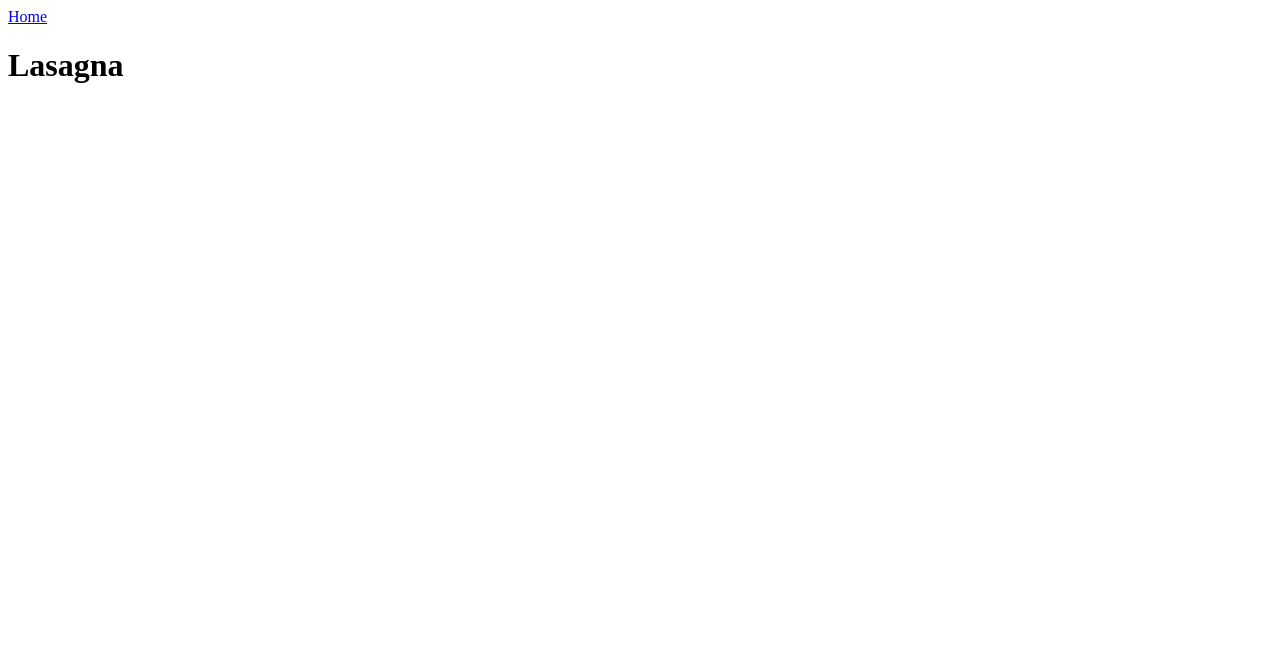
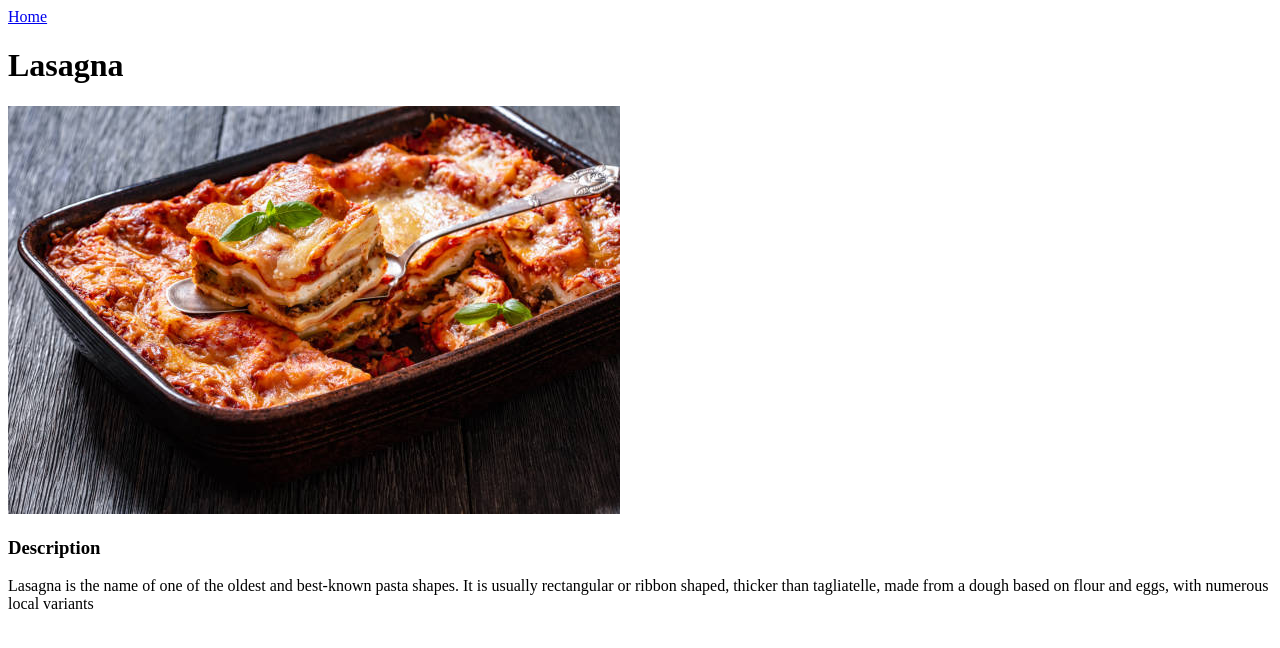
Before and after one commit to HazeE21/odin-recipes, a plain HTML site: page recipes/lasagna.html in a window 1280 px wide. Drawn offline with Linux system fonts and the light colour scheme.

Commit message:
Add image and description

```diff
--- a/recipes/lasagna.html
+++ b/recipes/lasagna.html
@@ -8,5 +8,8 @@
 <body>
     <a href="../index.html">Home</a>
     <h1>Lasagna</h1>
+    <img src="../images/lasagna.jpg">
+    <h3>Description</h3>
+    <p>Lasagna is the name of one of the oldest and best-known pasta shapes. It is usually rectangular or ribbon shaped, thicker than tagliatelle, made from a dough based on flour and eggs, with numerous local variants</p>
 </body>
 </html>
```
Also changed, not shown: images/lasagna.jpg (added).
